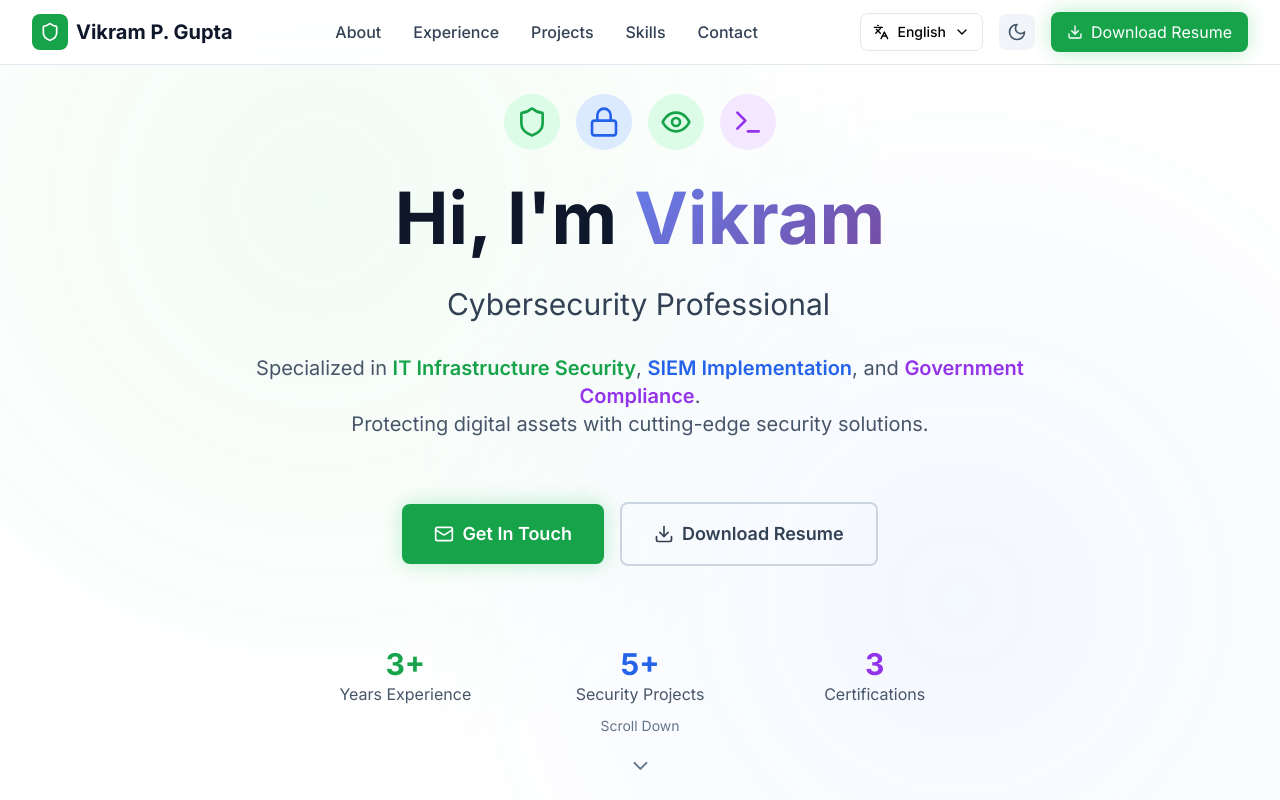
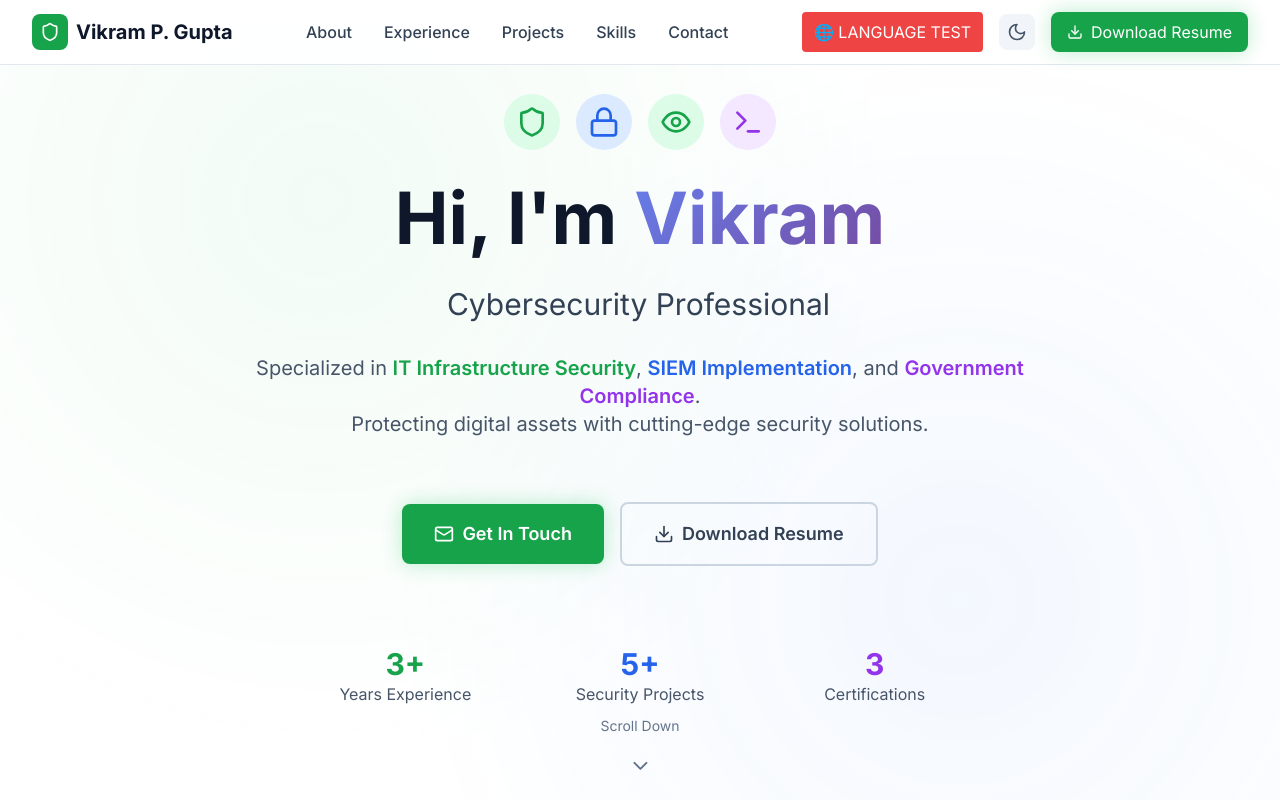
Before and after one commit to Vikram3598/vikram-portfolio, a Next.js app: page / in a window 1280 px wide. Shown: the top 800 px of the page. Built offline with nearby package versions, Linux system fonts and the light colour scheme.

Commit message:
Update LanguageSwitcher.tsx
test language

```diff
--- a/src/components/LanguageSwitcher.tsx
+++ b/src/components/LanguageSwitcher.tsx
@@ -1,58 +1,7 @@
-'use client'
-
-import { useState } from 'react';
-import { useLanguage } from '@/contexts/LanguageContext';
-import { Languages, ChevronDown } from 'lucide-react';
-
 const LanguageSwitcher = () => {
-  const { locale, setLocale } = useLanguage();
-  const [isOpen, setIsOpen] = useState(false);
-
-  const localeNames = {
-    en: 'English',
-    hi: 'हिन्दी'
-  };
-
-  const handleLanguageChange = (newLocale: 'en' | 'hi') => {
-    setLocale(newLocale);
-    setIsOpen(false);
-  };
-
   return (
-    <div className="relative">
-      <button
-        onClick={() => setIsOpen(!isOpen)}
-        className="flex items-center space-x-2 px-3 py-2 rounded-lg bg-white dark:bg-slate-800 border border-slate-200 dark:border-slate-700 hover:bg-slate-50 dark:hover:bg-slate-700 transition-colors duration-200"
-      >
-        <Languages className="w-4 h-4" />
-        <span className="text-sm font-medium">{localeNames[locale]}</span>
-        <ChevronDown className={`w-4 h-4 transition-transform duration-200 ${isOpen ? 'rotate-180' : ''}`} />
-      </button>
-
-      {isOpen && (
-        <div className="absolute top-full right-0 mt-2 py-2 bg-white dark:bg-slate-800 border border-slate-200 dark:border-slate-700 rounded-lg shadow-lg z-50 min-w-[120px]">
-          <button
-            onClick={() => handleLanguageChange('en')}
-            className={`w-full text-left px-4 py-2 text-sm hover:bg-slate-50 dark:hover:bg-slate-700 transition-colors duration-200 ${
-              locale === 'en'
-                ? 'bg-cyber-50 dark:bg-cyber-900/20 text-cyber-600 dark:text-cyber-400'
-                : 'text-slate-700 dark:text-slate-300'
-            }`}
-          >
-            English
-          </button>
-          <button
-            onClick={() => handleLanguageChange('hi')}
-            className={`w-full text-left px-4 py-2 text-sm hover:bg-slate-50 dark:hover:bg-slate-700 transition-colors duration-200 ${
-              locale === 'hi'
-                ? 'bg-cyber-50 dark:bg-cyber-900/20 text-cyber-600 dark:text-cyber-400'
-                : 'text-slate-700 dark:text-slate-300'
-            }`}
-          >
-            हिन्दी
-          </button>
-        </div>
-      )}
+    <div className="px-3 py-2 bg-red-500 text-white rounded">
+      🌐 LANGUAGE TEST
     </div>
   );
 };
```
